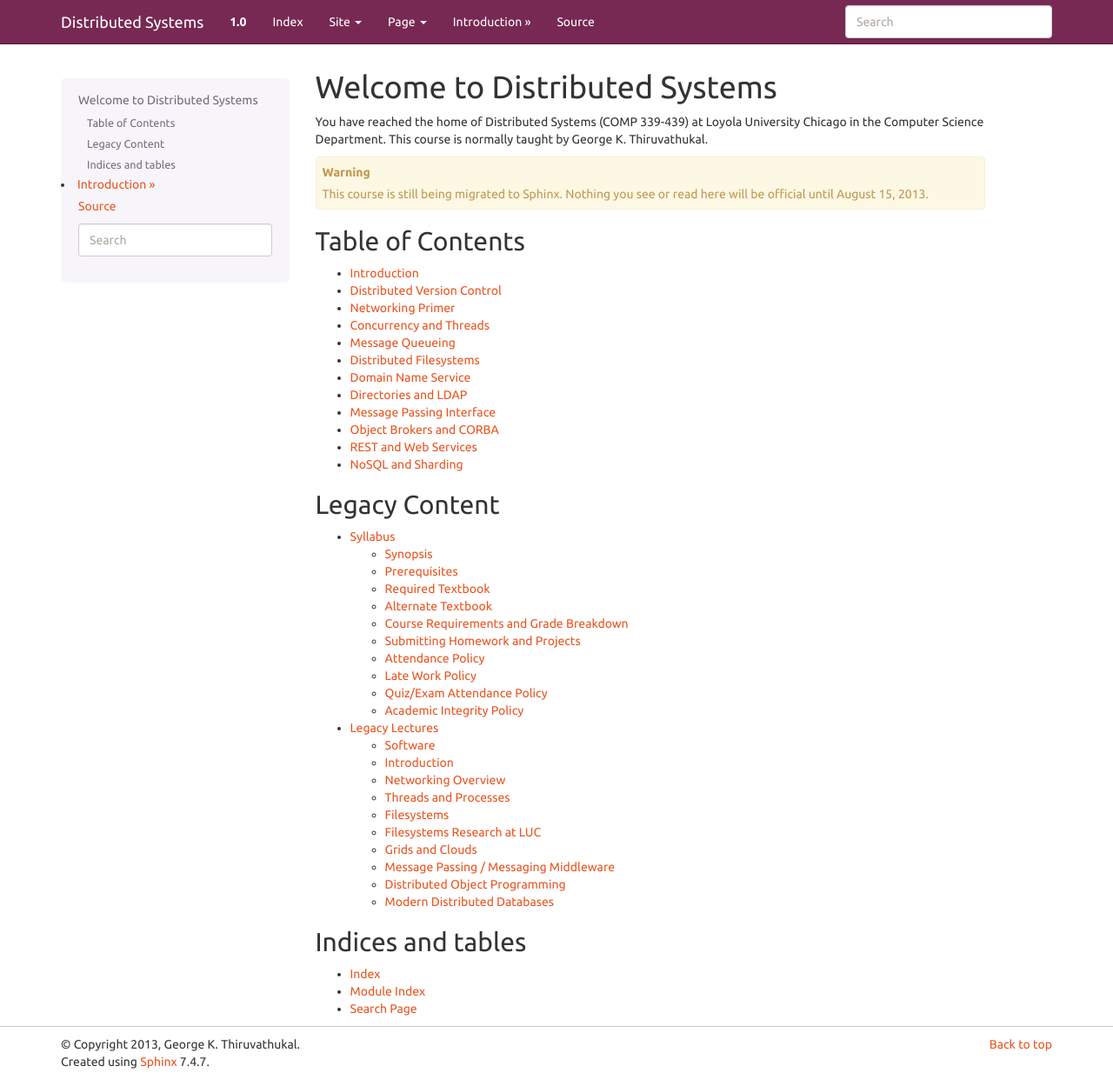
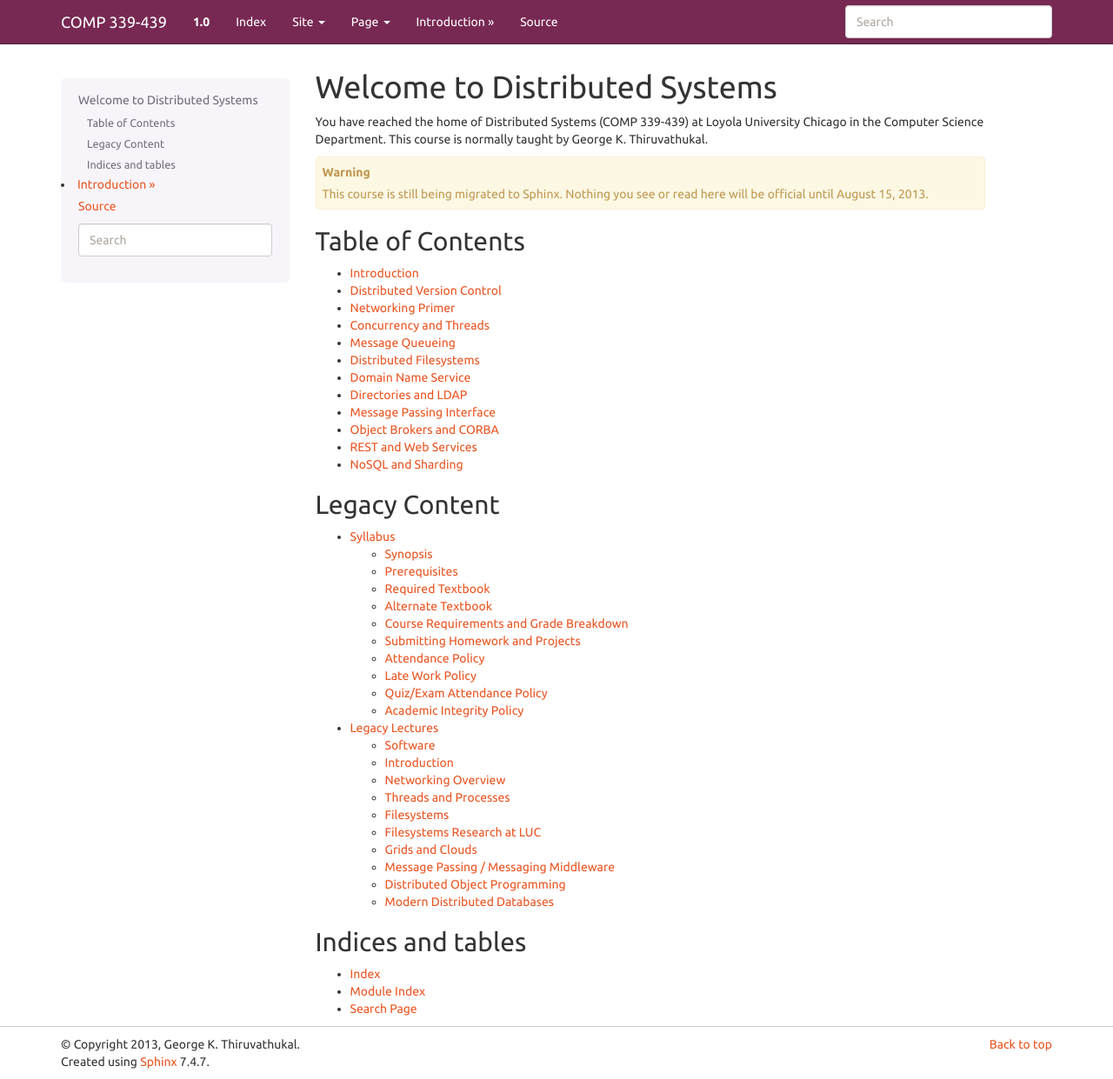
Before and after one commit to LoyolaChicagoBooks/distributedsystems, a Sphinx documentation site: the page built from source/index.rst, in a window 1280 px wide and 1241 px high. Shown: the whole window at 87% size. Built offline with Sphinx 7.4.7, drawn with Linux system fonts in a browser that asks for light colours.

Commit message:
edits for consistency, course title

```diff
--- a/source/conf.py
+++ b/source/conf.py
@@ -101,7 +101,7 @@ html_theme = 'bootstrap'
 #html_theme_options = {}
 html_theme_options = {
     # Navigation bar title. (Default: ``project`` value)
-    'navbar_title': "Distributed Systems",
+    'navbar_title': "COMP 339-439",
 
     # Global TOC depth for "site" navbar tab. (Default: 1)
     # Switching to -1 shows all levels.
```
